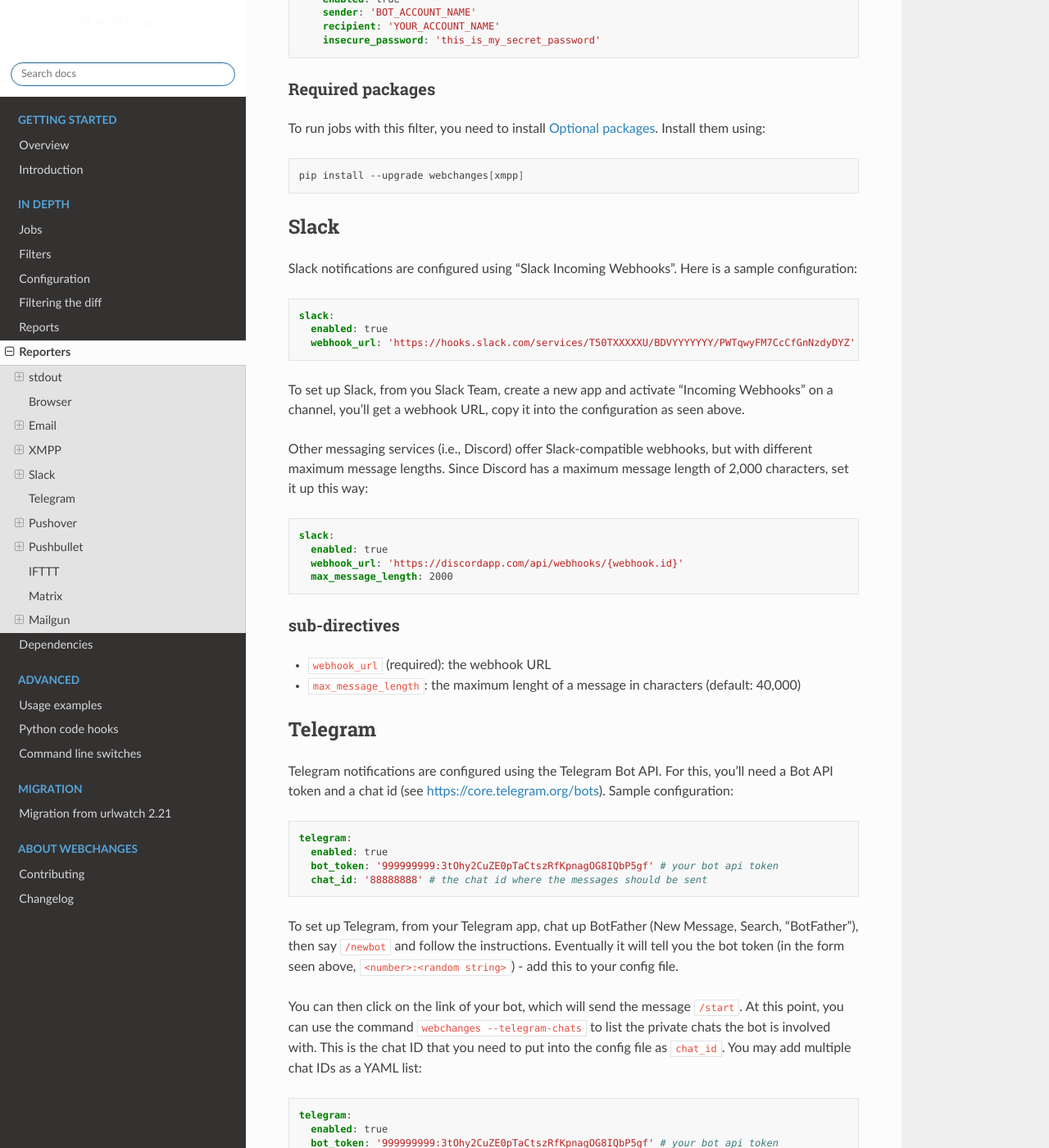
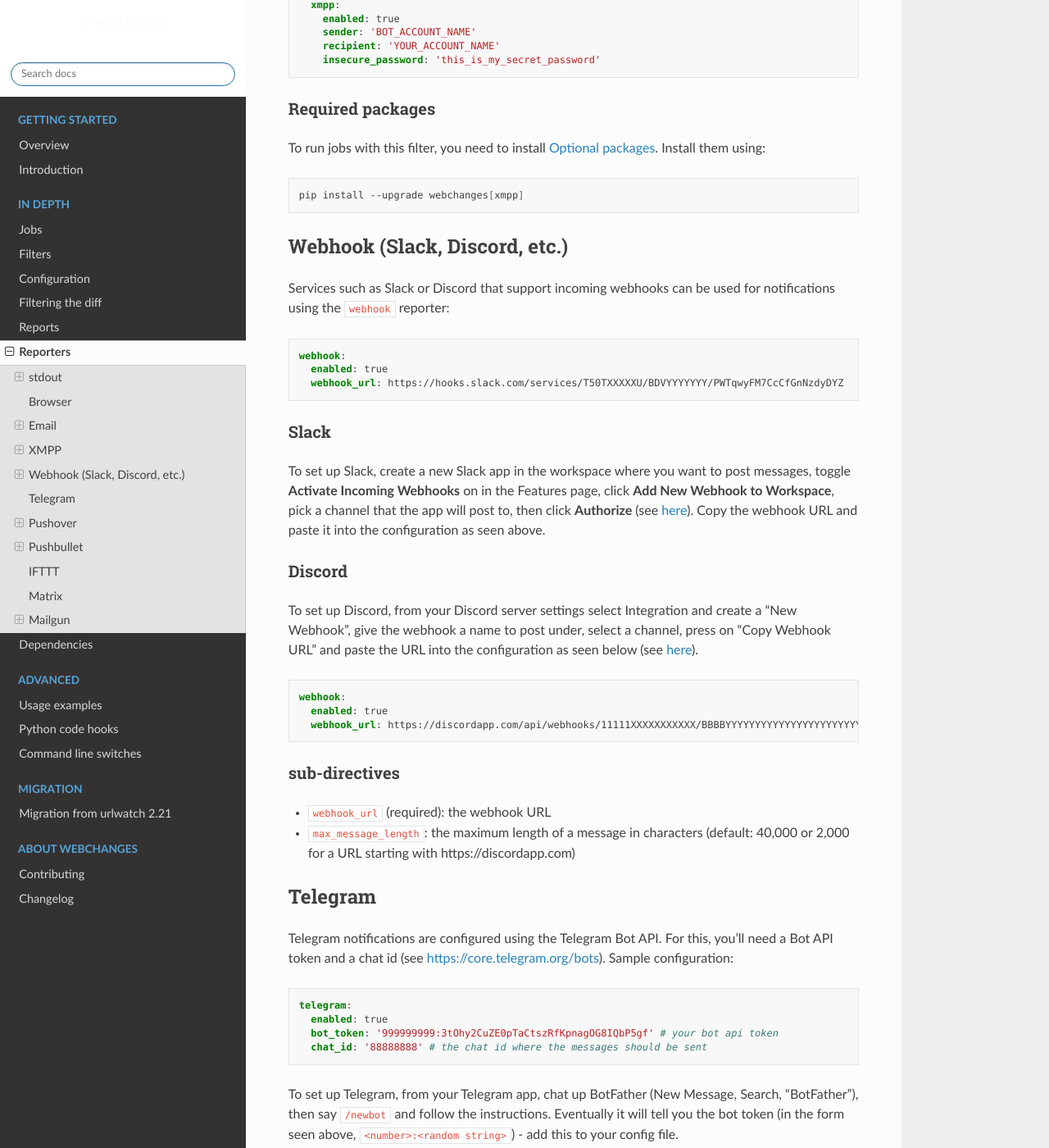
Before and after one commit to mborsetti/webchanges, a Sphinx documentation site: the page built from docs/reporters.rst, in a window 1280 px wide and 1400 px high, scrolled down 4599 px. Shown: the whole window at 82% size. Built offline with Sphinx 7.4.7 and the Read the Docs theme 2.0.0, drawn with Linux system fonts in a browser that asks for light colours; some of the changed text lies outside the part shown.

Commit message:
* Reporter ``slack`` has been renamed to ``webhook`` * Deprecation warnings use DeprecationWarning category, which is always printed

```diff
--- a/docs/filters.rst
+++ b/docs/filters.rst
@@ -771,3 +771,5 @@
    url: https://example.net/shellpipe.html
    filter:
      - shellpipe: echo TEST
+
+If the command errors, the output of that generated the error will be the firt line, before the traceback
--- a/docs/introduction.rst
+++ b/docs/introduction.rst
@@ -185,7 +185,7 @@
 - ``browser``
 - ``email`` (using SMTP or sendmail)
 - ``xmpp``
-- ``slack``
+- ``webhook`` (for Slack, Discord, etc.)
 - ``telegram``
 - ``pushover``
 - ``pushbullet``
--- a/docs/jobs.rst
+++ b/docs/jobs.rst
@@ -184,6 +184,8 @@
 - ``diff_filter``: :ref:`diff_filters` (if any) applied to the diff result (can be tested with ``--test-diff``)
 - ``additions_only``: Filters unified diff output to keep only addition lines (see :ref:`here <additions_only>`)
 - ``deletions_only``: Filters unified diff output to keep only deleted lines (see :ref:`here <deletions_only>`)
+- ``is_markdown``: Lets html reporter know that data is markdown and should be reconstructed (default: false if not
+  automatically set by filter)
 
 Setting default directives
 """"""""""""""""""""""""""
--- a/docs/reporters.rst
+++ b/docs/reporters.rst
@@ -35,7 +35,7 @@
 * :ref:`browser`: Display summary on the default web browser
 * :ref:`email`: Send summary via email (including SMTP)
 * :ref:`xmpp`: Send a message using the Extensible Messaging and Presence Protocol (XMPP)
-* :ref:`slack`: Send a message to a Slack channel
+* :ref:`webhook`: Send a message to a Slack or Discord channel using the service's webhook
 * :ref:`telegram`: Send a message using Telegram
 * :ref:`pushbullet`: Send summary via pushbullet.com
 * :ref:`pushover`: Send summary via pushover.net
@@ -246,37 +246,48 @@
 
 
 
-.. _slack:
+.. _webhook:
 
-Slack
------
+Webhook (Slack, Discord, etc.)
+------------------------------
 
-Slack notifications are configured using “Slack Incoming Webhooks”. Here is a sample configuration:
+Services such as Slack or Discord that support incoming webhooks can be used for notifications using the ``webhook``
+reporter:
 
 .. code:: yaml
 
-   slack:
+   webhook:
      enabled: true
-     webhook_url: 'https://hooks.slack.com/services/T50TXXXXXU/BDVYYYYYYY/PWTqwyFM7CcCfGnNzdyDYZ'
+     webhook_url: https://hooks.slack.com/services/T50TXXXXXU/BDVYYYYYYY/PWTqwyFM7CcCfGnNzdyDYZ
 
-To set up Slack, from you Slack Team, create a new app and activate “Incoming Webhooks” on a channel, you’ll get a
-webhook URL, copy it into the configuration as seen above.
+Slack
+~~~~~
 
-Other messaging services (i.e., Discord) offer Slack-compatible webhooks, but with different maximum message lengths.
-Since Discord has a maximum message length of 2,000 characters, set it up this way:
+To set up Slack, create a new Slack app in the workspace where you want to post messages, toggle **Activate Incoming
+Webhooks** on in the Features page, click **Add New Webhook to Workspace**, pick a channel that the app will post to,
+then click **Authorize** (see `here
+<https://slack.com/intl/en-sg/help/articles/115005265063-Incoming-webhooks-for-Slack>`__). Copy the webhook URL and
+paste it into the configuration as seen above.
+
+Discord
+~~~~~~~
+
+To set up Discord, from your Discord server settings select Integration and create a "New Webhook", give the
+webhook a name to post under, select a channel, press on "Copy Webhook URL" and paste the URL into the configuration as
+seen below (see `here <https://support.discord.com/hc/en-us/articles/228383668-Intro-to-Webhooks>`__).
 
 .. code:: yaml
 
-   slack:
+   webhook:
      enabled: true
-     webhook_url: 'https://discordapp.com/api/webhooks/{webhook.id}'
-     max_message_length: 2000
+     webhook_url: https://discordapp.com/api/webhooks/11111XXXXXXXXXXX/BBBBYYYYYYYYYYYYYYYYYYYYYYYyyyYYYYYYYYYYYYYY
 
 sub-directives
 ~~~~~~~~~~~~~~
 
 * ``webhook_url`` (required): the webhook URL
-* ``max_message_length``: the maximum lenght of a message in characters (default: 40,000)
+* ``max_message_length``: the maximum length of a message in characters (default: 40,000 or 2,000 for a URL starting
+  with \https://discordapp.com)
 
 
 
```
Also changed, not shown: CHANGELOG.rst (+11 -5 lines), docs/advanced.rst (+11 -2 lines), 4 other files.
